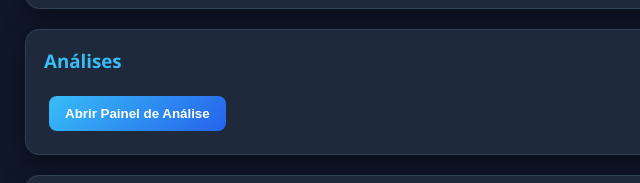
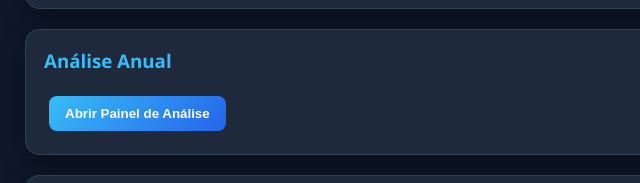
Before and after one commit to GabrielHiroaki/epseg_producao, a plain HTML site: page index.html in a window 1280 px wide. Shown: the part 236-419 px from the top of the page, 0-640 px from the left. Drawn offline with Linux system fonts and the light colour scheme; no server answers; a script that the page names is missing.

Commit message:
Update index.html

```diff
--- a/index.html
+++ b/index.html
@@ -193,7 +193,7 @@
 
     <!-- Painel de Análises -->
     <div class="card">
-      <h3>Análises</h3>
+      <h3>Análise Anual</h3>
       <button onclick="abrirAnalise()">Abrir Painel de Análise</button>
     </div>
 
```
